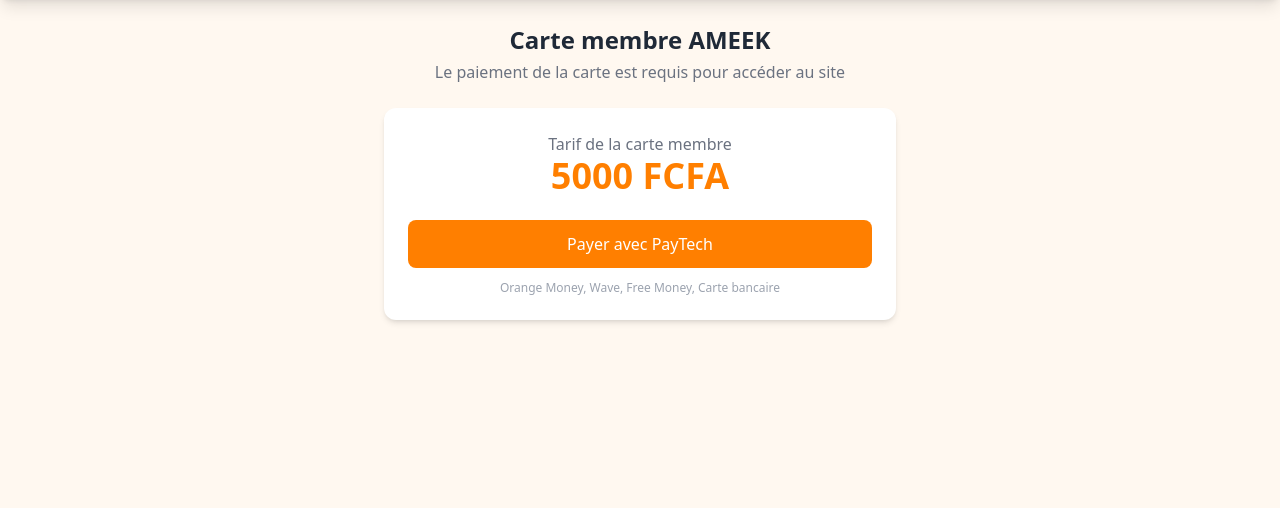
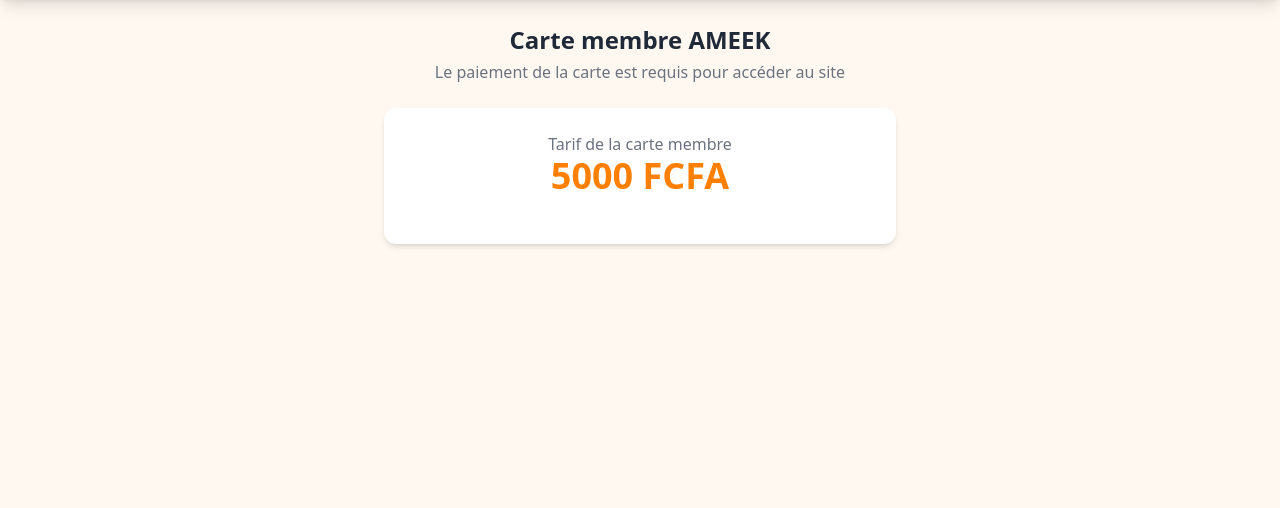
Before and after one commit to Matar057/AMEEK, a Django app: page /profiles/carte/acheter/ in a window 1280 px wide. Shown: the part 64-572 px from the top of the page. Run offline with Django 5.2, Linux system fonts and the light colour scheme; the visitor is signed in with stand-in values (Sample User, id 1); some libraries are stand-ins or nearby versions.

Commit message:
Desactivation temporaire du paiement en ligne PayTech

```diff
--- a/payments/templates/payments/payment_choice.html
+++ b/payments/templates/payments/payment_choice.html
@@ -10,6 +10,7 @@
     <p class="text-gray-500 mt-1">Choisissez votre mode de paiement en ligne</p>
   </div>
 
+  {% comment %} Paiement en ligne (PayTech) désactivé jusqu'à nouvel ordre
   <form method="get" action="{% url 'payments:paytech_checkout' %}">
     <div class="bg-white rounded-xl shadow-md p-6 mb-6">
       <label for="montant" class="block text-gray-700 font-medium mb-1">Montant (FCFA)</label>
@@ -47,6 +48,7 @@
       </button>
     </div>
   </form>
+  {% endcomment %}
 
   <div class="mt-6 text-center">
     <a href="{% url 'payments:list' %}" class="text-gray-500 hover:text-gray-700 text-sm">Retour</a>
--- a/payments/templates/payments/payment_list.html
+++ b/payments/templates/payments/payment_list.html
@@ -21,7 +21,9 @@
     </div>
   </div>
   <div class="w-full md:w-1/3 px-2 mb-4 flex flex-row items-center justify-center gap-3">
+    {% comment %} Paiement en ligne (PayTech) désactivé jusqu'à nouvel ordre
     <a href="{% url 'payments:choice' %}" class="flex-1 bg-amicale text-white px-4 py-2.5 rounded-lg font-medium hover:bg-amicale-fonce transition text-sm text-center">Payer en ligne</a>
+    {% endcomment %}
     <a href="{% url 'payments:add' %}" class="flex-1 border border-amicale text-amicale px-4 py-2.5 rounded-lg font-medium hover:bg-amicale hover:text-white transition text-sm text-center">Saisir un paiement manuel</a>
   </div>
 </div>
--- a/payments/urls.py
+++ b/payments/urls.py
@@ -13,8 +13,9 @@ urlpatterns = [
     path('export/excel/', views.ExportPaymentsExcel.as_view(), name='export_excel'),
     path('export/pdf/', views.ExportPaymentsPDF.as_view(), name='export_pdf'),
     path('choisir/', views.PaymentChoiceView.as_view(), name='choice'),
-    path('payer/', views.PayTechCheckoutView.as_view(), name='paytech_checkout'),
-    path('paytech/ipn/', views.PayTechIPNView.as_view(), name='paytech_ipn'),
-    path('paytech/success/', views.PayTechSuccessView.as_view(), name='paytech_success'),
-    path('paytech/cancel/', views.PayTechCancelView.as_view(), name='paytech_cancel'),
+    # Paiement en ligne (PayTech) désactivé jusqu'à nouvel ordre
+    # path('payer/', views.PayTechCheckoutView.as_view(), name='paytech_checkout'),
+    # path('paytech/ipn/', views.PayTechIPNView.as_view(), name='paytech_ipn'),
+    # path('paytech/success/', views.PayTechSuccessView.as_view(), name='paytech_success'),
+    # path('paytech/cancel/', views.PayTechCancelView.as_view(), name='paytech_cancel'),
 ]
--- a/profiles/templates/profiles/buy_card.html
+++ b/profiles/templates/profiles/buy_card.html
@@ -15,11 +15,13 @@
       <p class="text-4xl font-bold text-amicale">{{ prix_carte }} FCFA</p>
     </div>
 
+    {% comment %} Paiement en ligne (PayTech) désactivé jusqu'à nouvel ordre
     <a href="{% url 'payments:paytech_checkout' %}?montant={{ prix_carte }}&purpose=carte"
        class="block bg-amicale text-white text-center px-4 py-3 rounded-lg font-medium hover:bg-amicale-fonce transition">
       Payer avec PayTech
     </a>
     <p class="text-xs text-gray-400 text-center mt-3">Orange Money, Wave, Free Money, Carte bancaire</p>
+    {% endcomment %}
   </div>
 </div>
 {% endblock %}
```
